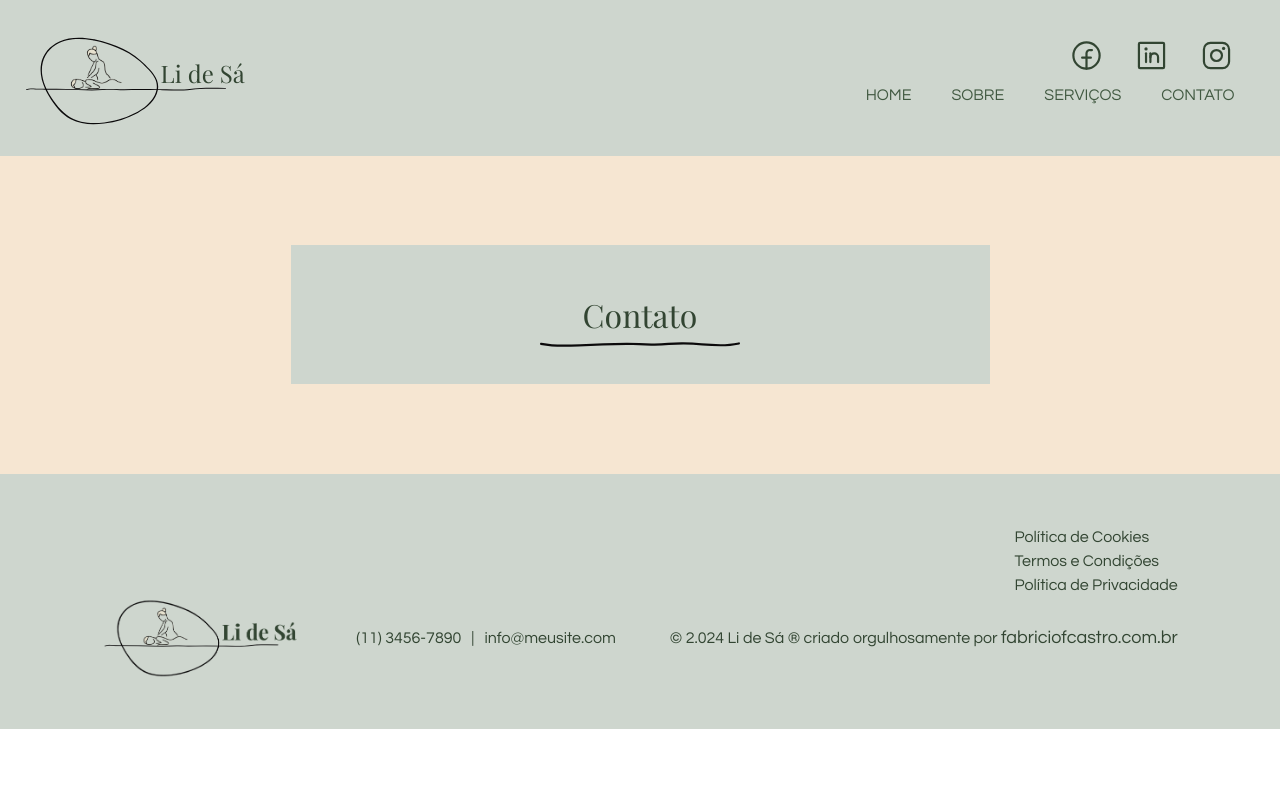
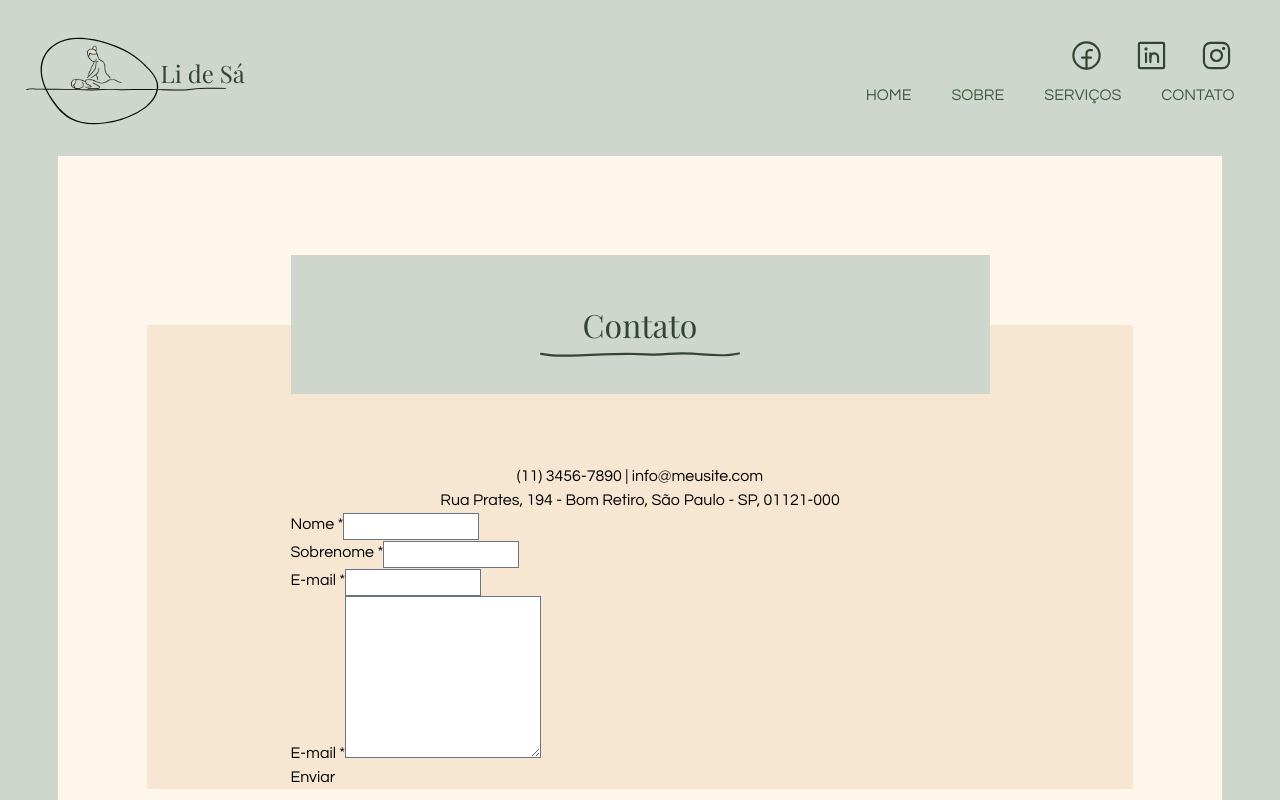
Before and after one commit to fabriciofcastro/clinic, a React (Vite) app: page /contact in a window 1280 px wide. Shown: the top 800 px of the page. Built offline with nearby package versions, Linux system fonts and the light colour scheme; a web font is replaced by a local one.

Commit message:
Criado campo do formulario do contato

```diff
--- a/src/pages/contact/index.tsx
+++ b/src/pages/contact/index.tsx
@@ -4,10 +4,55 @@ export const Contact = () => {
   return (
     <div className={ style.container }>
       <div className={ style.content }>
-        <div className={ style.title }>
-          <h2>Contato</h2>
+        <div className={ style.content_form }>
+
+          <div className={ style.title }>
+            <h2>Contato</h2>
+          </div>
+          <div className={ style.infor_contact }>
+            <p>
+              (11) 3456-7890 | info@meusite.com
+            </p>
+            <p> Rua Prates, 194 - Bom Retiro, São Paulo - SP, 01121-000
+            </p>
+
+          </div>
+          <div className={ style.container_form }>
+            <form action="POST">
+              <div>
+                <div>
+                  <label htmlFor="name">Nome *</label>
+                  <input type="text" id="name" required/>
+                </div>
+                <div>
+                  <label htmlFor="firstname">Sobrenome *</label>
+                  <input type="text" id="firstname" required />
+                </div>
+              </div>
+              <div>
+                <div>
+                  <label htmlFor="email">E-mail *</label>
+                  <input type="email" id="email" required/>
+                </div>
+
+              </div>
+              <div>
+                <div>
+                  <label htmlFor="textarea">E-mail *</label>
+                 <textarea name="textarea" id="textarea" cols="30" rows="10"></textarea>
+                </div>
+
+              </div>
+
+              <button type='submit'>Enviar</button>
+
+            </form>
+          </div>
+
         </div>
       </div>
 
-    </div>)
+
+    </div>
+  )
 }
--- a/src/pages/contact/style.module.scss
+++ b/src/pages/contact/style.module.scss
@@ -1,34 +1,52 @@
 @import '../../themes/themes.scss';
 
 .container {
-  background-color: $bg3-color ;
+  background-color: $bg4-color ;
+  margin: 0 4.5%;
   padding: 7%;
 
+
   .content {
+    background-color: $bg3-color;
+    margin: 8rem 0 auto;
+    max-width: 100rem;
+
+    .content_form {
+       max-width: 69.9rem;
+       margin: 0 auto;
 
        .title {
-      margin: 0 auto ;
+        width: 100%;
         font-family: 'Playfair Display';
         color: $title-color;
         line-height: 8rem;
         background-color: $bg2-color;
         height: 13.9rem;
-      max-width: 69.9rem;
+
         display: flex;
         flex-flow: column;
         justify-content: center;
         align-items: center;
-
+        position: relative;
+        top: -7rem;
 
         h2 {
           background-image: url('../../components/assets/AspectRatio.svg');
           background-repeat: no-repeat;
-       background-position: bottom ;
+          background-position: bottom;
           font-size: 3.2rem;
           padding: 0 8rem;
           line-height: 6.5rem;
         }
+
       }
+
+      .infor_contact {
+        text-align: center;
+      }
+    }
+
+
   }
 
 
--- a/src/themes/themes.scss
+++ b/src/themes/themes.scss
@@ -5,3 +5,4 @@ $title-color: #324532;
 $bg-color: #f7f8f8;
 $bg2-color: #ced6ce;
 $bg3-color: #f6e6d2;
+$bg4-color: #fff6eb;
```
Also changed, not shown: src/components/assets/AspectRatio.svg. Lines whose indentation alone changed are shown as unchanged.
